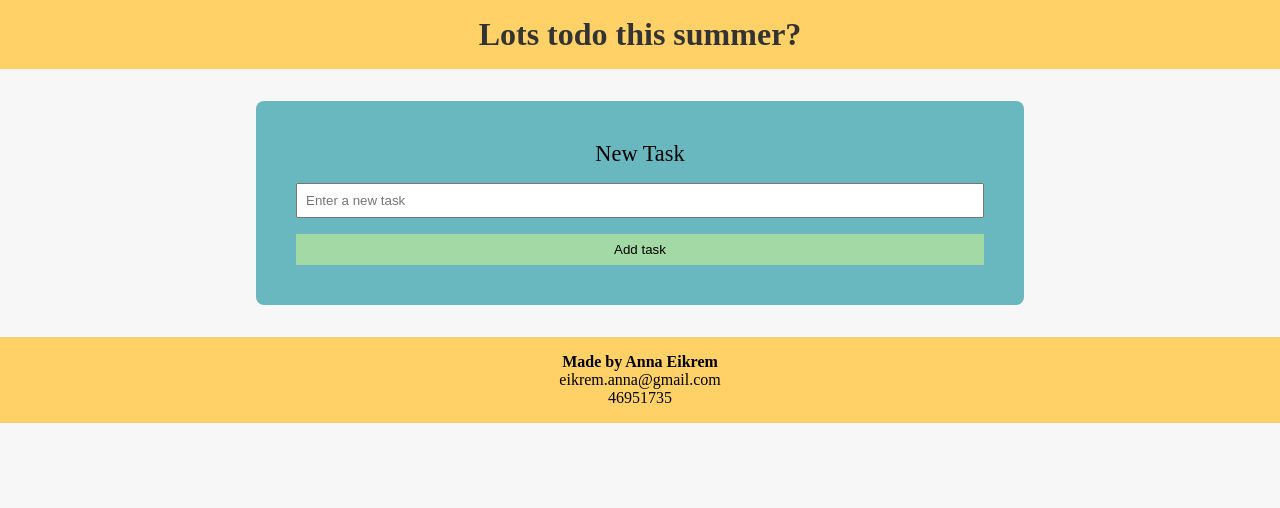
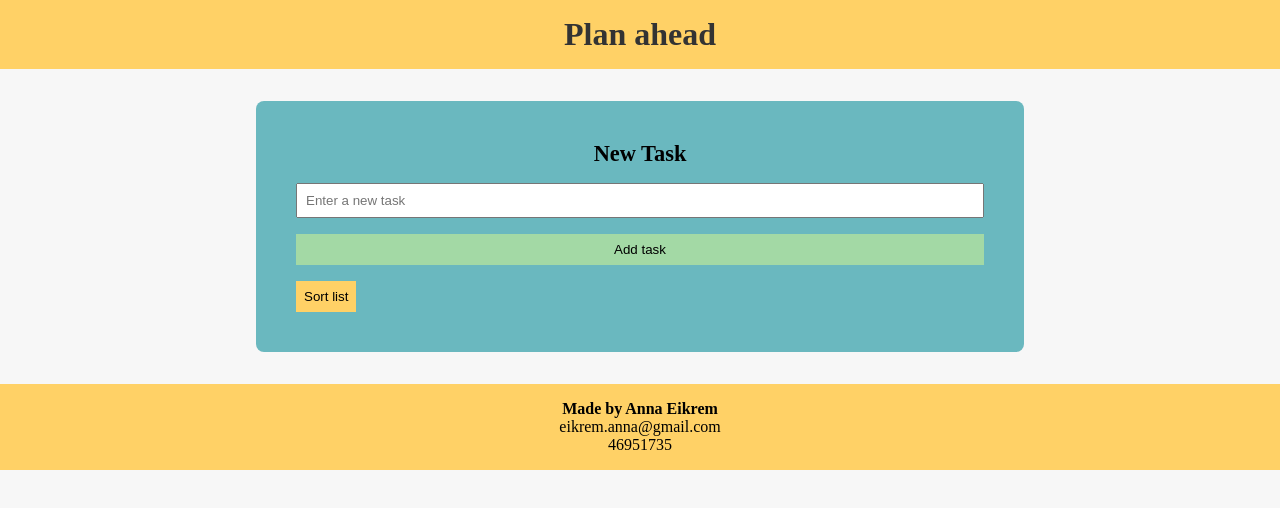
Before and after one commit to AnnaEikrem/TodoListVue, a Vue app: page / in a window 1280 px wide. Shown: the top 508 px of the page. Built offline with nearby package versions, Linux system fonts and the light colour scheme.

Commit message:
Sort button and other fixes

```diff
--- a/index.html
+++ b/index.html
@@ -2,7 +2,7 @@
 	<html lang="en">
 	<head>
 		<meta charset="UTF-8">
-		<meta description="Stay organized and boost productivity with our sleek todo app. Easily add, remove, and mark tasks as done. Experience alphabetically sorted tasks for effortless management. Accomplish more with our streamlined todo application.">
+		<meta name="description" content="Stay organized and boost productivity with our sleek todo app. Easily add, remove, and mark tasks as done. Experience alphabetically sorted tasks for effortless management. Accomplish more with our streamlined todo application.">
 		<meta name="viewport" content="width=device-width, initial-scale=1.0">
 		<title>Todo list</title>
 
@@ -10,7 +10,7 @@
 
 	<body>
 		<div id="app">
-			<!-- Todo list generated here -->
+			<!-- Todo list is generated here -->
 		</div>
 
 		<script type="module" src="./src/app/app.js"></script>
--- a/src/components/DoneButton.vue
+++ b/src/components/DoneButton.vue
@@ -1,7 +1,4 @@
 <!-- Delete Button component -->
-<!-- @click="$emit('click')">
-{{ done ? 'Not done' : 'Done' }} -->
-
 <template>
 	<button
 		class="done__task--button"
--- a/src/components/Header.vue
+++ b/src/components/Header.vue
@@ -1,7 +1,9 @@
 <!-- Header component -->
 <template>
 	<header class="header__container">
-		<h1 class="header__headline"> {{ headline }} </h1>
+		<h1 class="header__headline">
+			{{ headline }}
+		</h1>
 	</header>
 </template>
 
@@ -9,7 +11,7 @@
 	export default {
 		data() {
 			return {
-				headline: 'Lots todo this summer?'
+				headline: 'Plan ahead'
 			}
 		}
 	}
--- a/src/components/InputField.vue
+++ b/src/components/InputField.vue
@@ -1,6 +1,6 @@
 <!-- Input Field component -->
 <template>
-	<!-- Added form and label for better accessibility, even just for a todo list -->
+	<!-- Form and label for better accessibility -->
 	<form @submit.prevent="addTask">
 		<label
 			class="task__input--label"
@@ -50,10 +50,16 @@
 		flex-direction: column;
 	}
 
+	/* .task__list--top {
+		display: flex;
+		flex-direction: column;
+	} */
+
 	.task__input--label {
 		margin: var(--margin-small);
 		text-align: center;
 		font-size: 1.4rem;
+		font-weight: 600;
 	}
 	.task__input--value {
 		margin: var(--margin-small);
--- /dev/null
+++ b/src/components/SortButton.vue
@@ -0,0 +1,27 @@
+<!-- Sort order button component -->
+<template>
+	<button
+		class="sort__task--button"
+		@click="toggleSort">
+		Sort list
+	</button>
+ </template>
+
+ <script>
+	export default {
+		methods: {
+			toggleSort() {
+				this.$emit('toggle-sort');
+			}
+		}
+	};
+ </script>
+
+ <style>
+	.sort__task--button {
+		margin: var(--margin-small);
+		padding: var(--padding-small);
+		border: none;
+		background: var(--color-background);
+	}
+</style>
--- a/src/components/TaskItem.vue
+++ b/src/components/TaskItem.vue
@@ -17,9 +17,9 @@
 			</done-button>
 		</div>
 	</li>
-	</template>
+</template>
 
-	<script>
+<script>
 	import DeleteButton from './DeleteButton.vue';
 	import DoneButton from './DoneButton.vue';
 
@@ -28,12 +28,6 @@
 		DeleteButton,
 		DoneButton
 	},
-	// data() {
-	// 	return {
-	// 		done: this.task.done,
-	// 	}
-	// }
-
 	props: {
 		task: {
 			type: Object,
@@ -53,9 +47,9 @@
 		}
 	}
 	};
- </script>
+</script>
 
- <style>
+<style>
 	.task__item {
 	display: flex;
 	align-items: center;
@@ -66,9 +60,10 @@
 	background-color: var(--color-light);
 	}
 
+	/* Style for tasks that is marked as Done */
   .task__item--done {
-    /* Styles for task item when marked as done */
     text-decoration: line-through;
+	 background: rgb(205, 61, 61);
     opacity: 0.6;
   }
  </style>
--- a/src/components/TaskList.vue
+++ b/src/components/TaskList.vue
@@ -1,6 +1,10 @@
 <!-- Task List component -->
 <template>
 	<ul class="tasks__list">
+		<sort-button
+			@toggle-sort="toggleSort">
+		</sort-button>
+
 		<task-item
 			v-for="task in sortedTasks"
 			:key="task.text"
@@ -13,10 +17,12 @@
 </template>
 
 <script>
+	import SortButton from './SortButton.vue';
 	import TaskItem from './TaskItem.vue';
 
 	export default {
 		components: {
+			SortButton,
 			TaskItem
 		},
 		props: {
@@ -26,22 +32,37 @@
 			}
 		},
 		computed: {
-		// Sorts tasks alphabetically
 			sortedTasks() {
-				return this.tasks.sort((a, b) => {
+      		const sorted = [...this.tasks];
+      		sorted.sort((a, b) => {
         			const taskA = a.text.toLowerCase();
         			const taskB = b.text.toLowerCase();
+        			if (this.ascendingSort) {
           		if (taskA < taskB) return -1;
           		if (taskA > taskB) return 1;
+        		} else {
+          		if (taskA < taskB) return 1;
+          		if (taskA > taskB) return -1;
+        		}
         	return 0;
       });
-		}},
+      return sorted;
+    }
+	},
 		methods: {
 		removeTask(task) {
 			this.$emit('task-removed', task);
 		},
 		toggleTask(task, updatedDone) {
 			task.done = updatedDone;
+		},
+		toggleSort() {
+      	this.ascendingSort = !this.ascendingSort;
+    	}
+		},
+		data() {
+			return {
+				ascendingSort: true
 			}
 		}
 	};
```
Lines whose indentation alone changed are shown as unchanged.
